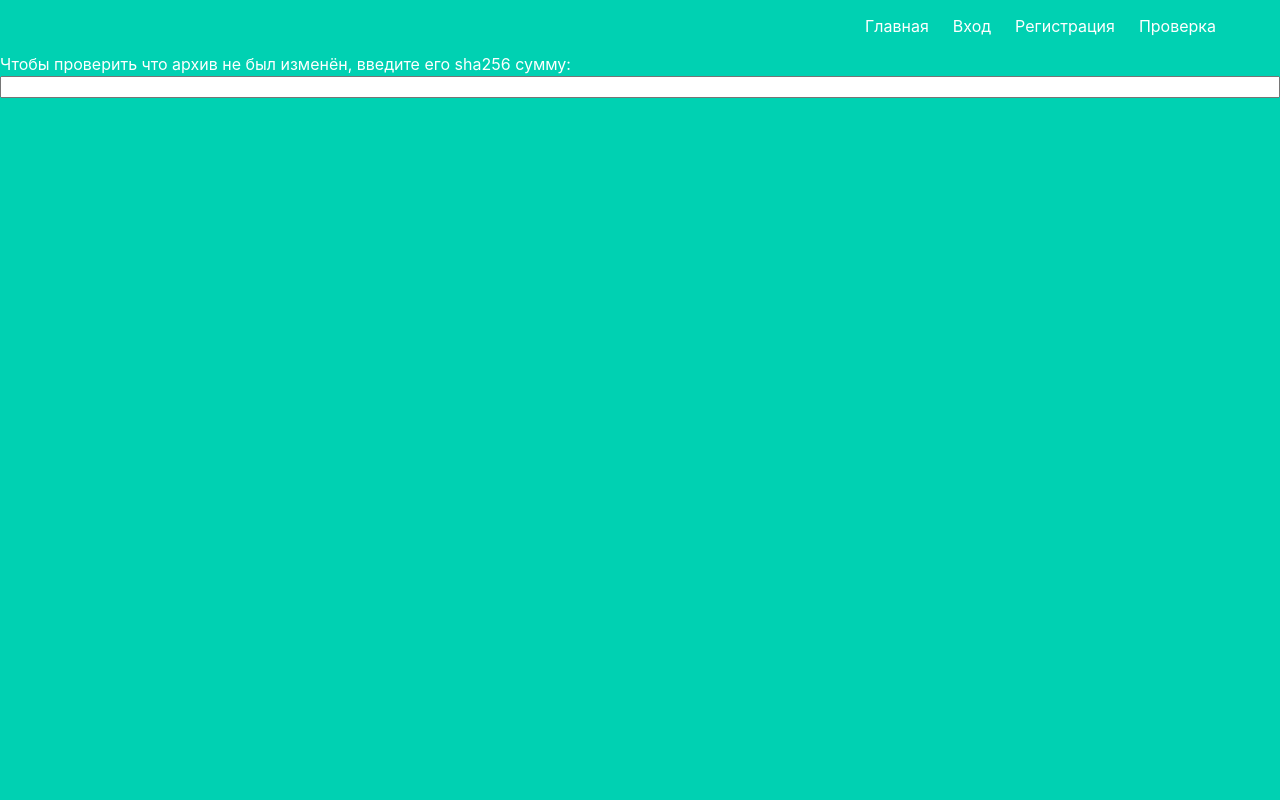
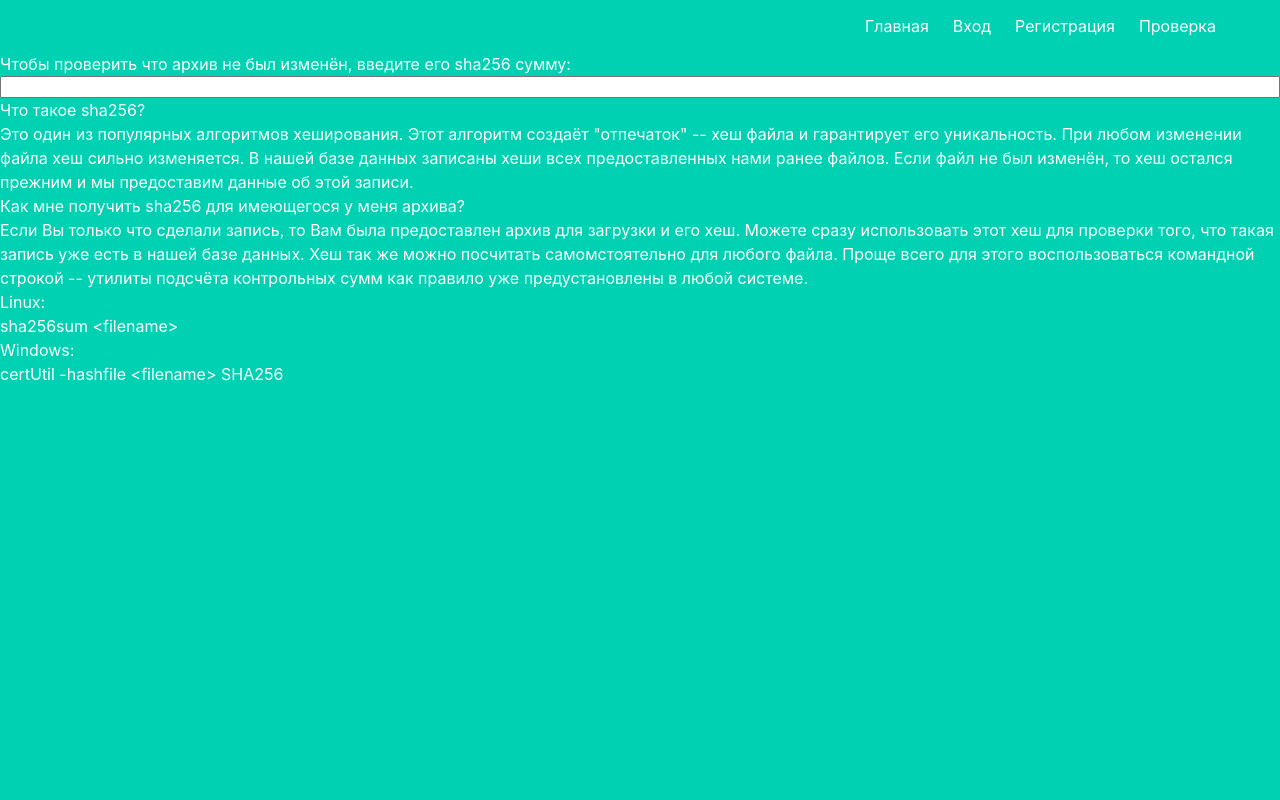
Before and after one commit to morriell/micro_proctoring, a Flask app: page /check in a window 1280 px wide. Run offline with Flask 2, Linux system fonts and the light colour scheme.

Commit message:
Added instructions for hash

```diff
--- a/project/templates/check.html
+++ b/project/templates/check.html
@@ -2,4 +2,37 @@
 {% block content %}
     <h1>Чтобы проверить что архив не был изменён, введите его sha256 сумму:</h1>
     <input name='hash_sum'></input>
+
+    <div>
+      <h2>Что такое sha256?</h2>
+        <div class='instruction'>
+          Это один из популярных алгоритмов хеширования. Этот алгоритм создаёт
+          "отпечаток" -- хеш файла и гарантирует его уникальность. При любом
+          изменении файла хеш сильно изменяется. В нашей базе данных записаны
+          хеши всех предоставленных нами ранее файлов. Если файл не был изменён,
+          то хеш остался прежним и мы предоставим данные об этой записи.
+        </div>
+
+      <h2>Как мне получить sha256 для имеющегося у меня архива?</h2>
+        <div class='instruction'>
+          Если Вы только что сделали запись, то Вам была предоставлен архив для
+          загрузки и его хеш. Можете сразу использовать этот хеш для проверки
+          того, что такая запись уже есть в нашей базе данных.
+
+          Хеш так же можно посчитать самомстоятельно для любого файла. Проще
+          всего для этого воспользоваться командной строкой -- утилиты подсчёта
+          контрольных сумм как правило уже предустановлены в любой системе.
+
+          <h3>Linux:</h3>
+          <div class='code'>
+              sha256sum &lt;filename&gt;
+          </div>
+
+          </h3>Windows:</h3>
+          <div class='code'>
+              certUtil -hashfile &lt;filename&gt; SHA256
+          </div>
+        </div>
+
+    </div>
 {% endblock %}
```
